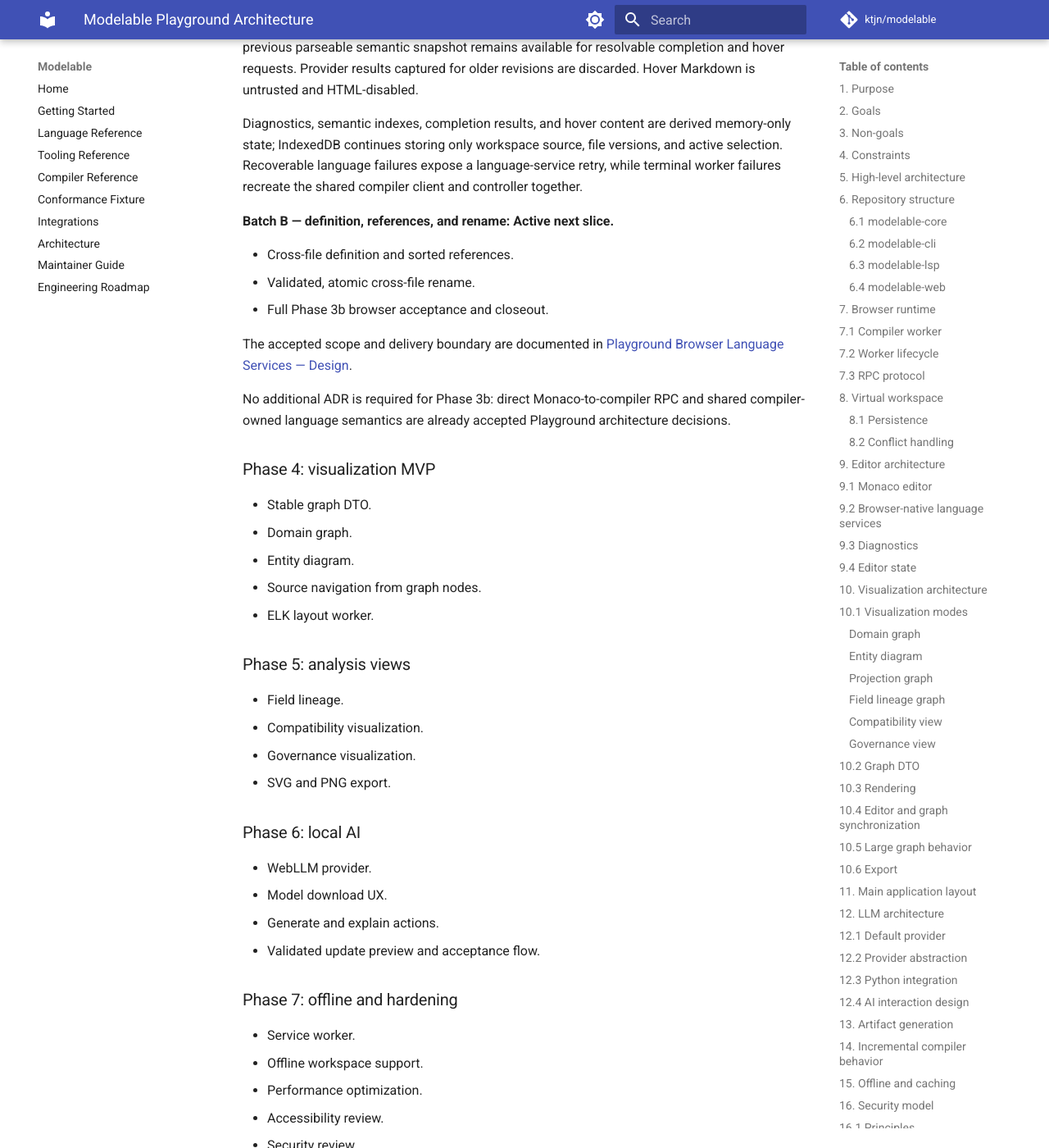
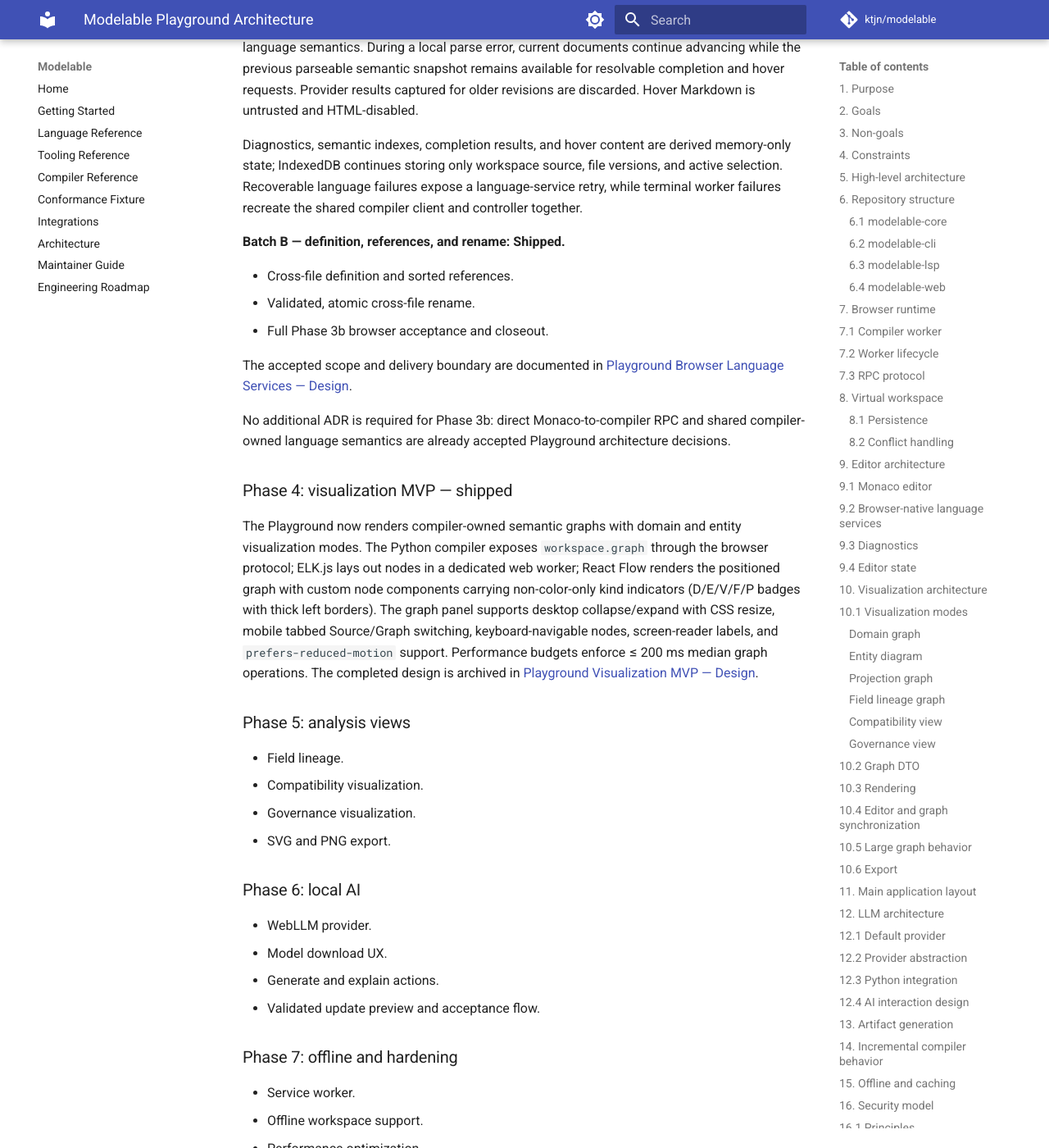
Before and after one commit to ktjn/modelable, an MkDocs documentation site: the page built from docs/playground-design.md, in a window 1280 px wide and 1400 px high, scrolled down 25842 px. Shown: the whole window at 82% size. Built offline with MkDocs 1.6.1 and Material for MkDocs 9.7.7, drawn with Linux system fonts in a browser that asks for light colours; comment, search, counter and statistics services are not loaded; some of the changed text lies outside the part shown.

Commit message:
docs: mark Phase 4 visualization MVP shipped and archive spec/plan (#206)

```diff
--- a/docs/playground-design.md
+++ b/docs/playground-design.md
@@ -1,10 +1,11 @@
 # Modelable Playground Architecture
 
 > **Status:** Long-term product vision with Phases 1–4 shipped. The browser
-> compiler, single-file editor, multi-file workspace with persistence, and
-> browser-native language services (completion, hover, definition, references,
-> rename) are all archived. Visualization/analysis is the active next slice;
-> local AI, offline, and plugin phases remain deferred.
+> compiler, single-file editor, multi-file workspace with persistence,
+> browser-native language services, and visualization MVP (domain/entity graph
+> views with ELK layout, React Flow rendering, mode switching, and responsive
+> layout) are all archived. Analysis views are the active next slice; local AI,
+> offline, and plugin phases remain deferred.
 
 ## 1. Purpose
 
@@ -996,7 +997,7 @@ file versions, and active selection. Recoverable language failures expose a
 language-service retry, while terminal worker failures recreate the shared
 compiler client and controller together.
 
-**Batch B — definition, references, and rename: Active next slice.**
+**Batch B — definition, references, and rename: Shipped.**
 
 - Cross-file definition and sorted references.
 - Validated, atomic cross-file rename.
@@ -1009,13 +1010,18 @@ No additional ADR is required for Phase 3b: direct Monaco-to-compiler RPC and
 shared compiler-owned language semantics are already accepted Playground
 architecture decisions.
 
-### Phase 4: visualization MVP
+### Phase 4: visualization MVP — shipped
 
-- Stable graph DTO.
-- Domain graph.
-- Entity diagram.
-- Source navigation from graph nodes.
-- ELK layout worker.
+The Playground now renders compiler-owned semantic graphs with domain and
+entity visualization modes. The Python compiler exposes `workspace.graph`
+through the browser protocol; ELK.js lays out nodes in a dedicated web worker;
+React Flow renders the positioned graph with custom node components carrying
+non-color-only kind indicators (D/E/V/F/P badges with thick left borders).
+The graph panel supports desktop collapse/expand with CSS resize, mobile
+tabbed Source/Graph switching, keyboard-navigable nodes, screen-reader labels,
+and `prefers-reduced-motion` support. Performance budgets enforce ≤ 200 ms
+median graph operations. The completed design is archived in
+[Playground Visualization MVP — Design](superpowers/specs/archived/2026-07-21-playground-visualization-design.md).
 
 ### Phase 5: analysis views
 
```
Also changed, not shown: CHANGELOG.md (+9 -0 lines), ROADMAP.md (+14 -8 lines), docs/superpowers/plans/archived/2026-07-21-playground-visualization.md (renamed from docs/superpowers/plans/2026-07-21-playground-visualization.md, +1 -1 lines), docs/superpowers/specs/archived/2026-07-21-playground-visualization-design.md (renamed from docs/superpowers/specs/2026-07-21-playground-visualization-design.md, +2 -2 lines).
